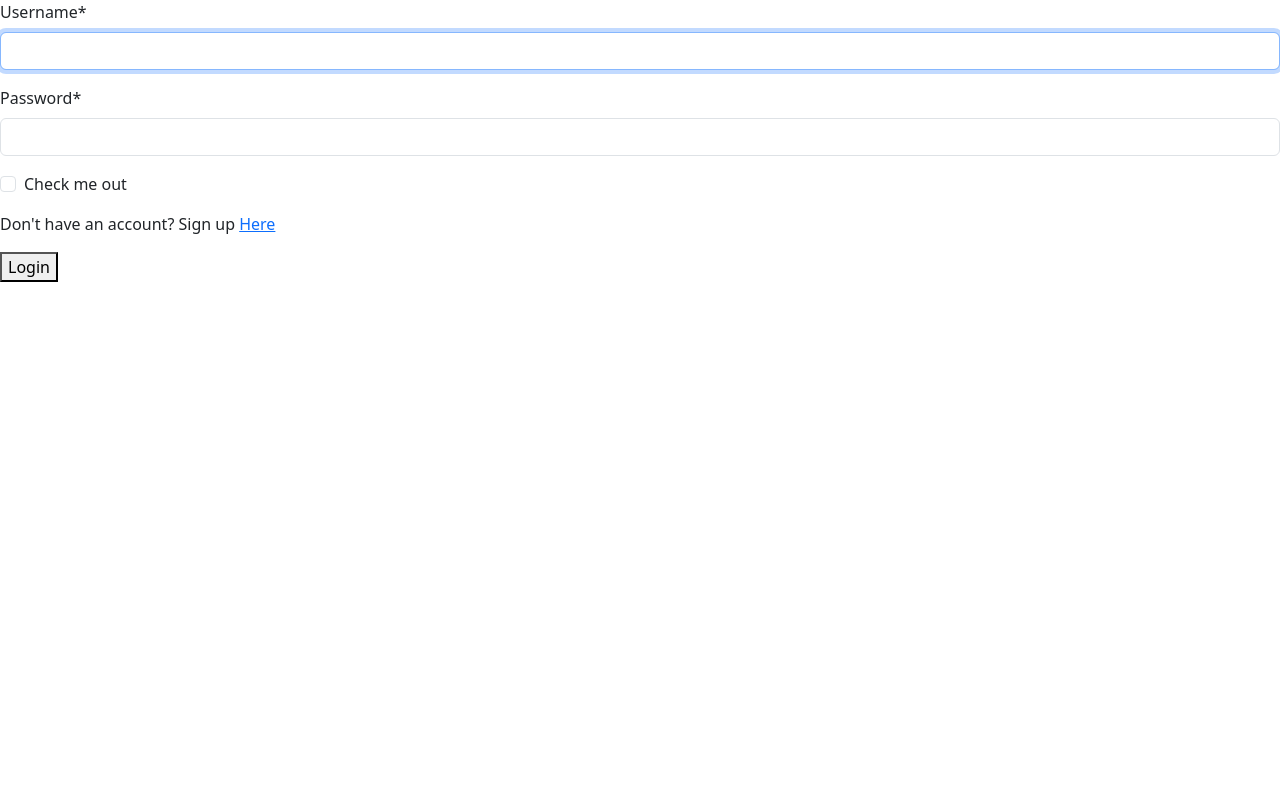
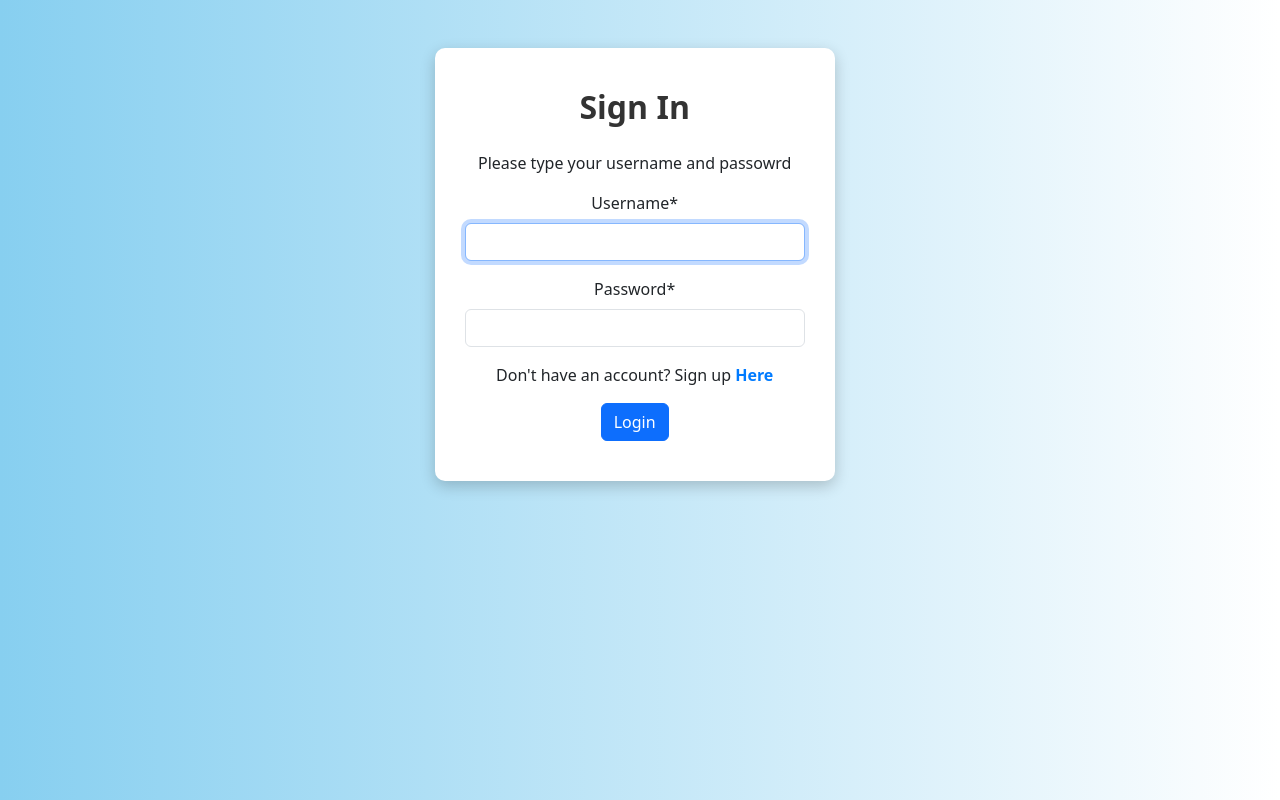
Before and after one commit to AlinaniSilomba/EventsApp, a Django app: page /events/accounts/login/ in a window 1280 px wide. Run offline with Django 5.2, Linux system fonts and the light colour scheme; some libraries are stand-ins or nearby versions.

Commit message:
Refactor forms and templates for improved layout and styling; update CSS for better visual consistency

```diff
--- a/EventsPlanner/events/forms.py
+++ b/EventsPlanner/events/forms.py
@@ -6,4 +6,4 @@ class RegistrationForm(UserCreationForm):
     email = forms.EmailField(label="Email",required=True)
     class Meta:
         model = User
-        fields = ['username', 'email','password1','password2',]
+        fields = ['email','username','password1','password2',]
--- a/EventsPlanner/events/static/styles.css
+++ b/EventsPlanner/events/static/styles.css
@@ -9,12 +9,12 @@
 
 body {
     font-family: Arial, sans-serif;
-    background: linear-gradient(to right, #6a11cb, #ffffff); /* Example gradient background */
-    display: flex; /* Use flexbox for centering */
+    background: linear-gradient(to right, #87cff0, #ffffff); /* Example gradient background */
+    /* display: flex;  Use flexbox for centering */
     justify-content: center; /* Center horizontally */
     align-items: center; /* Center vertically */
     min-height: 100vh; /* Ensure body takes full viewport height */
-    color: #333;
+    color: #73bfdd;
 }
 
 .login-container {
@@ -26,6 +26,21 @@ body {
     width: 100%;
     max-width: 400px; /* Max width for the login box */
     text-align: center;
+
+}
+
+
+.logout-container {
+    background-color: #ffffff;
+    padding:40px 30px;
+    align-items: center;
+    border-radius: 10px;
+    box-shadow: 0 5px 15px rgba(0, 0, 0, 0.2);
+    width: 100%;
+
+    max-width: 400px; /* Max width for the login box */
+    text-align: center;
+
 }
 
 /* Form Heading */
@@ -92,164 +107,8 @@ body {
     background-color: #1a5fcc; /* Darker shade on hover */
 }
 
-/* Options (Forgot Password / Sign Up) */
-.options {
-    margin-top: 15px;
-    text-align: right; /* Align forgot password link to the right */
-}
-
-.forgot-password {
-    color: #007bff;
-    text-decoration: none;
-    font-size: 0.9em;
-}
-
-.forgot-password:hover {
-    text-decoration: underline;
-}
-
-.signup-link {
-    margin-top: 20px;
-    font-size: 0.9em;
-    color: #555;
-}
-
 .signup-link a {
     color: #007bff;
     text-decoration: none;
     font-weight: bold;
 }
-
-.signup-link a:hover {
-    text-decoration: underline;
-}
-
-
-
-
-/* Here starts our Navbar */
-
-
-
-/* Navbar Styling */
-.navbar {
-    background-color: #333; /* Dark background color */
-    color: #fff;            /* White text color */
-    width: 100%;           /* Full width */
-    position: fixed;       /* Make it stick to the top */
-    top: 0;
-    left: 0;
-    z-index: 1000;         /* Ensure it's above other content */
-    box-shadow: 0 2px 5px rgba(0, 0, 0, 0.2); /* Subtle shadow */
-}
-
-.navbar-container {
-    max-width: 1100px;     /* Max width of the navbar content */
-    margin: 0 auto;        /* Center the container */
-    padding: 0 20px;       /* Padding on the sides */
-    display: flex;         /* Use flexbox for layout */
-    justify-content: space-between; /* Space between brand and nav links */
-    align-items: center;   /* Vertically center items */
-    height: 60px;          /* Navbar height */
-}
-
-/* Navbar Brand/Logo */
-.navbar-brand {
-    color: #fff;
-    text-decoration: none; /* Remove underline */
-    font-size: 1.8em;      /* Larger font size */
-    font-weight: bold;
-}
-
-/* Navigation Links List */
-.navbar-nav {
-    list-style: none;      /* Remove default bullet points */
-    display: flex;         /* Align items horizontally */
-}
-
-/* Individual Navigation Link Item */
-.nav-item {
-    margin-left: 20px;     /* Space between nav items */
-}
-
-/* Individual Navigation Link */
-.nav-link {
-    color: #fff;
-    text-decoration: none;
-    padding: 5px 10px;     /* Add some padding for better clickability */
-    transition: color 0.3s ease, background-color 0.3s ease; /* Smooth transition for hover effect */
-    border-radius: 4px;    /* Optional: Slightly rounded corners */
-}
-
-
-/* Optional: Style for an 'active' link if you add JavaScript later */
-.nav-link.active {
-    font-weight: bold;
-    border-bottom: 2px solid #fff; /* Example active style */
-}
-
-/* Logout Button Styling */
-.logout-btn {
-    width: 100%;
-    padding: 12px;
-    background-color: #dc0f0f; /* Button color */
-    color: #ffffff;
-    border: none;
-    border-radius: 5px;
-    font-size: 1.1em;
-    font-weight: bold;
-    cursor: pointer;
-    transition: background-color 0.3s ease;
-    margin-top: 10px; /* Space above the button */
-}
-
-
-/* log out CSS Page  */
-
-
-
-
-.logout-container {
-    background-color: #fff;
-    padding: 40px 50px;
-    border-radius: 8px;
-    box-shadow: 0 4px 15px rgba(0, 0, 0, 0.1);
-    max-width: 400px;
-    width: 90%; /* Responsive width */
-}
-h1 {
-    color: #333;
-    margin-bottom: 20px;
-}
-p {
-    color: #555;
-    line-height: 1.6;
-    margin-bottom: 30px;
-}
-.actions a {
-    display: inline-block;
-    text-decoration: none;
-    padding: 12px 25px;
-    margin: 10px 5px;
-    border-radius: 5px;
-    font-weight: bold;
-    transition: background-color 0.3s ease, color 0.3s ease;
-}
-.actions .login-link {
-    background-color: #007bff; /* Primary action color */
-    color: white;
-    border: 1px solid #007bff;
-}
-.actions .login-link:hover {
-    background-color: #0056b3;
-    border-color: #0056b3;
-}
-.actions .home-link {
-    background-color: #f8f9fa; /* Secondary action color */
-    color: #333;
-    border: 1px solid #ccc;
-}
- .actions .home-link:hover {
-    background-color: #e2e6ea;
-    border-color: #bbb;
-}
--- a/EventsPlanner/events/templates/events/index.html
+++ b/EventsPlanner/events/templates/events/index.html
@@ -19,6 +19,9 @@
         </ul>
         <form class="d-flex" action= "{%url 'logout'%}" method="post">
             {% csrf_token %}
+            {% if user.is_authenticated %}
+          <p class="lead">Hello {{user.username}}<p/>
+            {% endif %}
             <button class="btn btn-outline-success" type="submit">Logout</button>
         </form>
       </div>
--- a/EventsPlanner/events/templates/events/layout.html
+++ b/EventsPlanner/events/templates/events/layout.html
@@ -8,7 +8,7 @@
         <title> {% block title %}{% endblock title %}</title>
         <meta name="description" content="">
         <meta name="viewport" content="width=device-width, initial-scale=1">
-        <!-- <link rel="stylesheet" href="{%static 'styles.css'%}"> -->
+        <link rel="stylesheet" href="{%static 'styles.css'%}">
         <link href="https://cdn.jsdelivr.net/npm/bootstrap@5.3.5/dist/css/bootstrap.min.css" rel="stylesheet" integrity="sha384-SgOJa3DmI69IUzQ2PVdRZhwQ+dy64/BUtbMJw1MZ8t5HZApcHrRKUc4W0kG879m7" crossorigin="anonymous">
     </head>
     <body>
--- a/EventsPlanner/events/templates/registration/login.html
+++ b/EventsPlanner/events/templates/registration/login.html
@@ -1,25 +1,29 @@
 {% extends "events/layout.html" %}
 {% load crispy_forms_tags %}
-{% block title %}Login{% endblock title %}
+{% block title %}Log in to continue{% endblock title %}
 
 
 {% block body %}
-<div class="">
+<div class="row py-5">
+    <diV class="col-lg-4 mx-auto">
+        <div class="login-container">
             <form id="login-form" action="{%url 'login'%}" method='post'>
+                <h1 class="display-1">Sign In</h1>
+                <p>Please type your username and passowrd</p>
                 {% csrf_token %}
-        <div class="" >
+                <div class="mb-3" >
                     {{form|crispy}}
                 </div>
-        <div class="mb-3 form-check">
-            <input type="checkbox" class="form-check-input" id="exampleCheck1">
-            <label class="form-check-label" for="exampleCheck1">Check me out</label>
-          </div>
-       <div class="">
+               <div class="signup-link a ">
                 <p>Don't have an account? Sign up <a href="{%url 'sign_up'%}"> Here</a></p>
                </div>
                 <div>
-            <button class="" type="submit">Login</button>
+                    <button class="btn btn-primary" type="submit">Login</button>
                 </div>
             </form>
         </div>
+    </div>
+</div>
+
+
 {% endblock body %}
```
Also changed, not shown: EventsPlanner/events/templates/events/sign_up.html (+10 -10 lines). Lines whose indentation alone changed are shown as unchanged.
